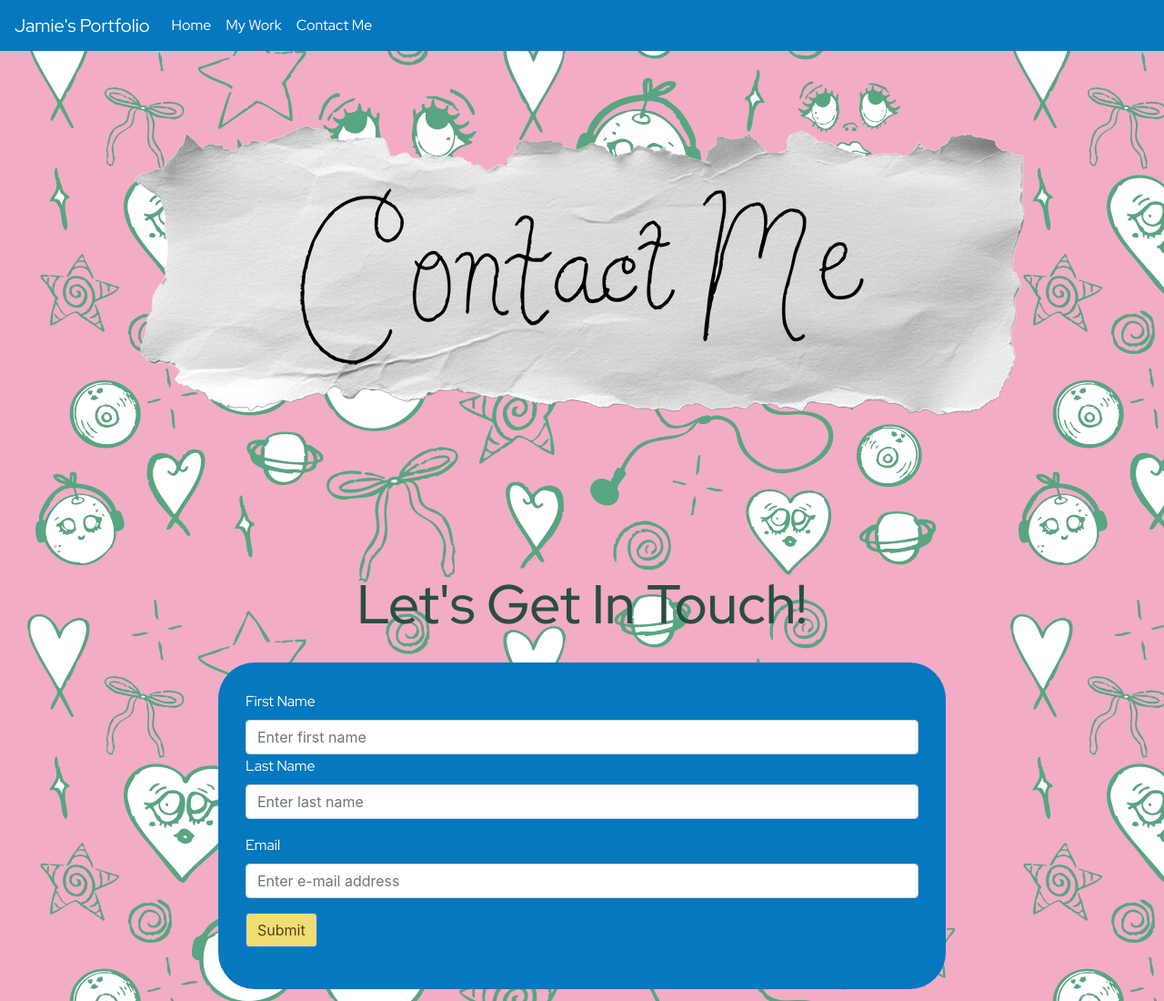
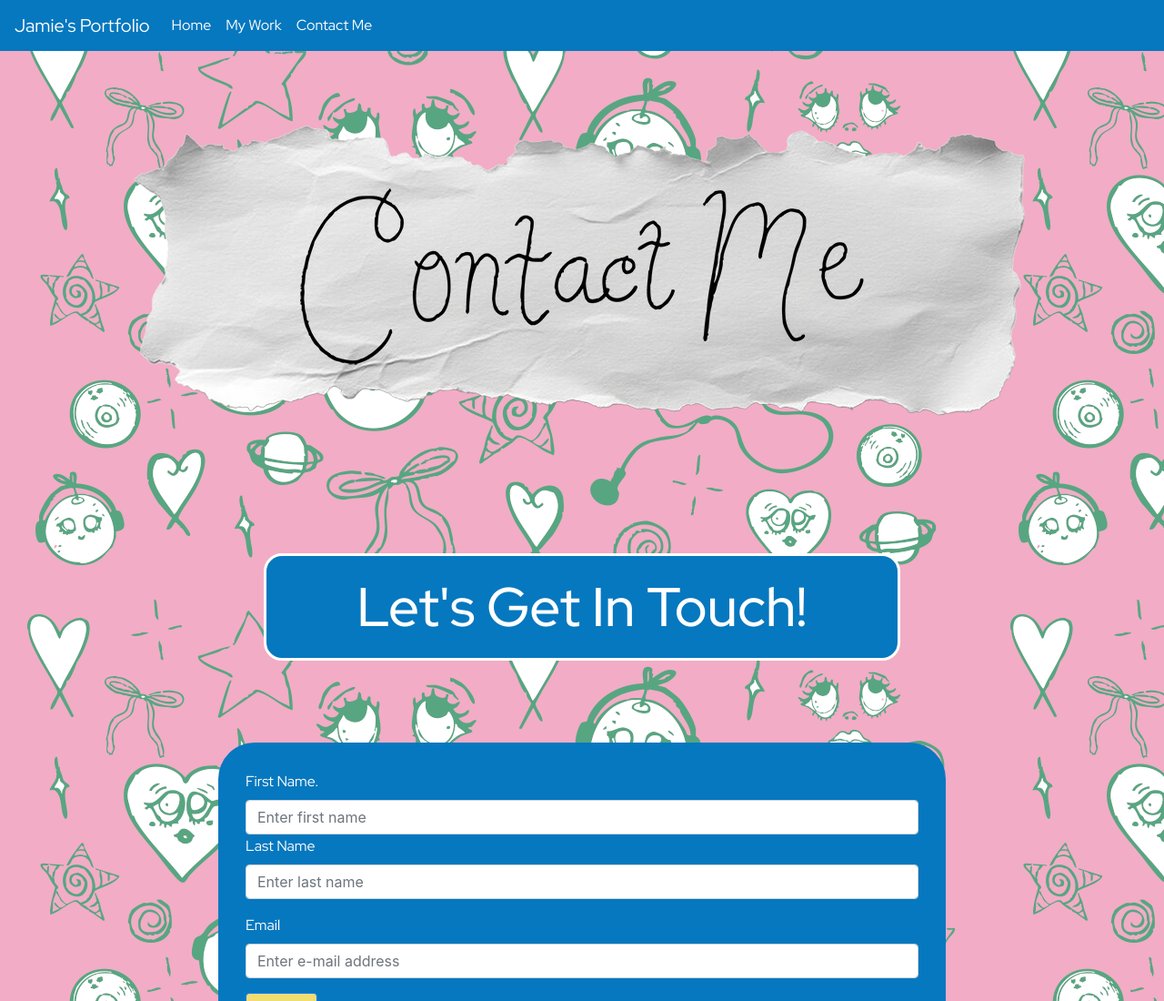
Before and after one commit to jamielopezz/GD107Final, a plain HTML site: page contactme.html in a window 1280 px wide. Shown: the top 1100 px of the page at 91% size. Drawn offline with Linux system fonts and the light colour scheme; a web font is replaced by a local one.

Commit message:
Add files via upload

```diff
--- a/contactme.html
+++ b/contactme.html
@@ -35,11 +35,12 @@
 <div class="contactMeHeader">
 <img src="images/contactme.png" class="img-fluid" id="contactMe" alt="Contact Me">
 </div>
-<div class="heading2"><h2>Let's Get In Touch!</h2></div>
+<div class="heading2"><h2 class="getinTouch">Let's Get In Touch!</h2>
+</div>
 <div class="formSection">
   <form>
   <div class="form-group">
-    <label for="exampleInputEmail1">First Name</label>
+    <label for="exampleInputEmail1">First Name.</label>
     <input type="firstname" class="form-control"  placeholder="Enter first name">
 	<div class="form-group">
     <label for="exampleInputEmail1">Last Name</label>
```
Also changed, not shown: mywork.html (+1 -1 lines).
